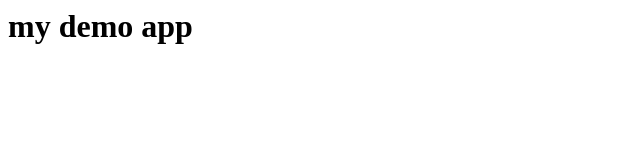
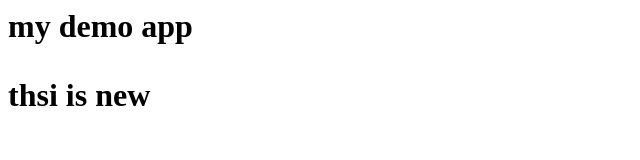
Before and after one commit to Vickyavh7/aws-proj, a plain HTML site: page index.html in a window 1280 px wide. Shown: the whole page, without its empty margins (0-640 px from the left). Drawn offline with Linux system fonts and the light colour scheme.

Commit message:
new feature

```diff
--- a/index.html
+++ b/index.html
@@ -1,2 +1,3 @@
 <!DOCTYPE as html>
 <h1> my demo app <h1>
+<p>thsi is new </p>
```
